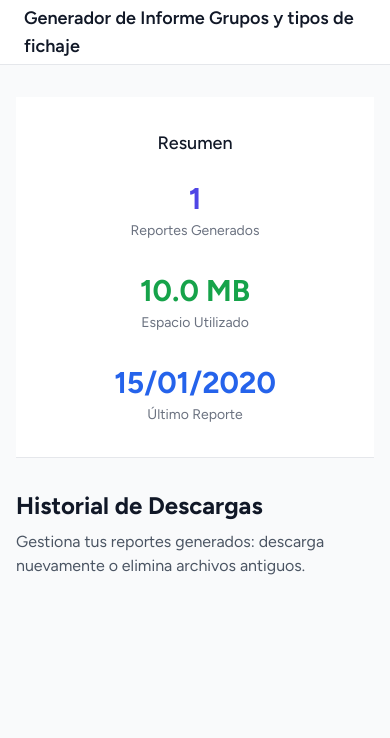
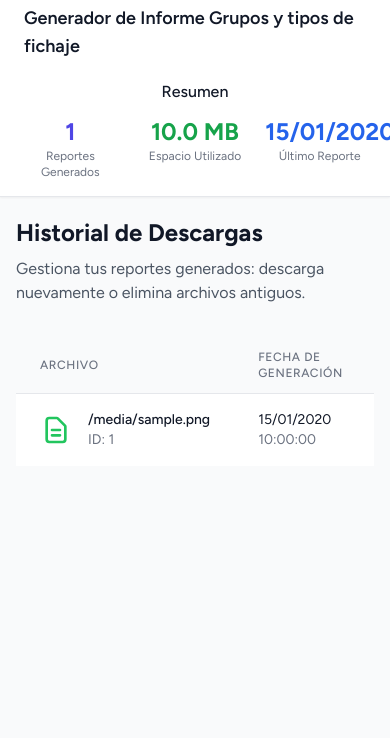
Before and after one commit to pmaganas/logisToledoReport, a Flask app: template templates/downloads.html in a window 390 px wide. Shown: the top 738 px of the page. Run offline with Flask 3, Linux system fonts and the light colour scheme; the template is opened without the code that fills it: most values are stand-ins (such as "Sample title", 1, 10 or a date in 2020); some libraries are stand-ins or nearby versions.

Commit message:
Keep report summary always visible at the top and reduce its height
Modify downloads.html to fix summary stats at the top using CSS and adjust main content margin.

Replit-Commit-Author: Agent
Replit-Commit-Session-Id: c0d5f120-e4ed-4e06-87c8-0eea381fbb9a
Replit-Commit-Screenshot-Url: https://storage.googleapis.com/screenshot-production-us-central1/41ff931d-6185-4376-ac2c-c8df7cdcd883/c0d5f120-e4ed-4e06-87c8-0eea381fbb9a/R7XgIE7

```diff
--- a/templates/downloads.html
+++ b/templates/downloads.html
@@ -53,30 +53,30 @@
 {% endblock %}
 
 {% block content %}
-<!-- Summary Stats - Full Width -->
+<!-- Summary Stats - Fixed Top Bar -->
 {% if reports %}
-    <div class="w-full bg-white border-b border-gray-200 py-8 mb-8">
+    <div class="fixed top-16 left-0 right-0 w-full bg-white border-b border-gray-200 py-4 shadow-sm z-40">
         <div class="max-w-7xl mx-auto px-4">
-            <h3 class="text-lg font-medium text-gray-900 mb-6 text-center">Resumen</h3>
-            <div class="grid grid-cols-1 md:grid-cols-3 gap-8">
+            <h3 class="text-base font-medium text-gray-900 mb-3 text-center">Resumen</h3>
+            <div class="grid grid-cols-3 gap-4">
                 <div class="text-center">
-                    <div class="text-3xl font-bold text-indigo-600">{{ reports|length }}</div>
-                    <div class="text-sm text-gray-500 mt-1">Reportes Generados</div>
+                    <div class="text-2xl font-bold text-indigo-600">{{ reports|length }}</div>
+                    <div class="text-xs text-gray-500">Reportes Generados</div>
                 </div>
                 <div class="text-center">
-                    <div class="text-3xl font-bold text-green-600">{{ "%.1f"|format(reports|map(attribute='size_mb')|sum) }} MB</div>
-                    <div class="text-sm text-gray-500 mt-1">Espacio Utilizado</div>
+                    <div class="text-2xl font-bold text-green-600">{{ "%.1f"|format(reports|map(attribute='size_mb')|sum) }} MB</div>
+                    <div class="text-xs text-gray-500">Espacio Utilizado</div>
                 </div>
                 <div class="text-center">
-                    <div class="text-3xl font-bold text-blue-600">{{ reports[0].created_at.strftime('%d/%m/%Y') if reports else '-' }}</div>
-                    <div class="text-sm text-gray-500 mt-1">Último Reporte</div>
+                    <div class="text-2xl font-bold text-blue-600">{{ reports[0].created_at.strftime('%d/%m/%Y') if reports else '-' }}</div>
+                    <div class="text-xs text-gray-500">Último Reporte</div>
                 </div>
             </div>
         </div>
     </div>
 {% endif %}
 
-<div class="max-w-7xl mx-auto">
+<div class="max-w-7xl mx-auto" {% if reports %}style="margin-top: 120px;"{% endif %}>
         <div class="mb-8">
             <h2 class="text-2xl font-bold text-gray-900 mb-2">Historial de Descargas</h2>
             <p class="text-gray-600">Gestiona tus reportes generados: descarga nuevamente o elimina archivos antiguos.</p>
```
Also changed, not shown: attached_assets/Captura de pantalla 2025-07-28 a las 12.13.35_1753697619031.png (added).
